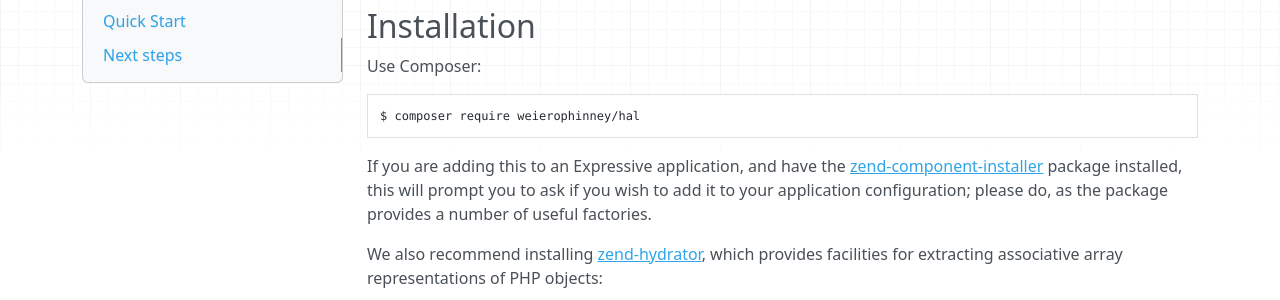
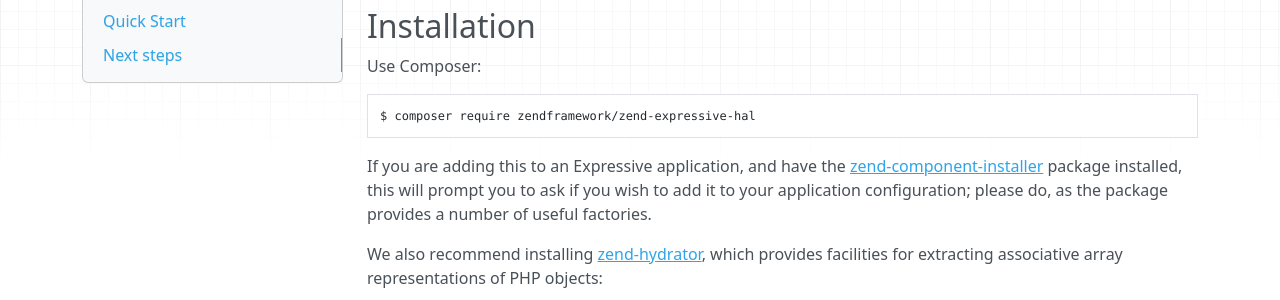
Before and after one commit to zendframework/zend-expressive-hal, an MkDocs documentation site: the page built from docs/book/intro.md, in a window 1280 px wide and 900 px high, scrolled down 720 px. Shown: the part 151-451 px from the top of the window. Built offline with MkDocs 1.6.1, drawn with Linux system fonts in a browser that asks for light colours; nearby versions of some CDN libraries; old or Windows-style settings are respelled for this version of MkDocs.

Commit message:
Update intro.md
Update wrong legacy package name (has since moved over to the zendframework namespace)

````diff
--- a/docs/book/intro.md
+++ b/docs/book/intro.md
@@ -46,7 +46,7 @@ relational links, from PHP objects.**
 Use Composer:
 
 ```bash
-$ composer require weierophinney/hal
+$ composer require zendframework/zend-expressive-hal
 ```
 
 If you are adding this to an Expressive application, and have the
````
